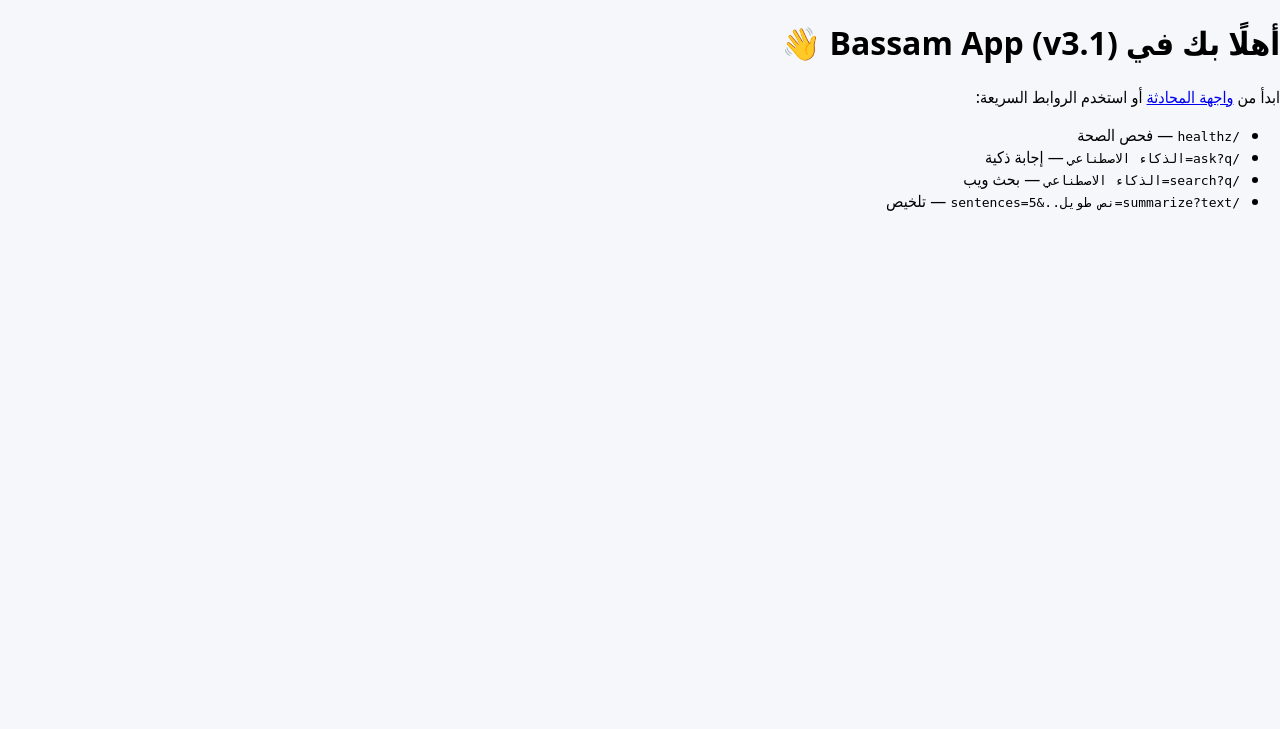
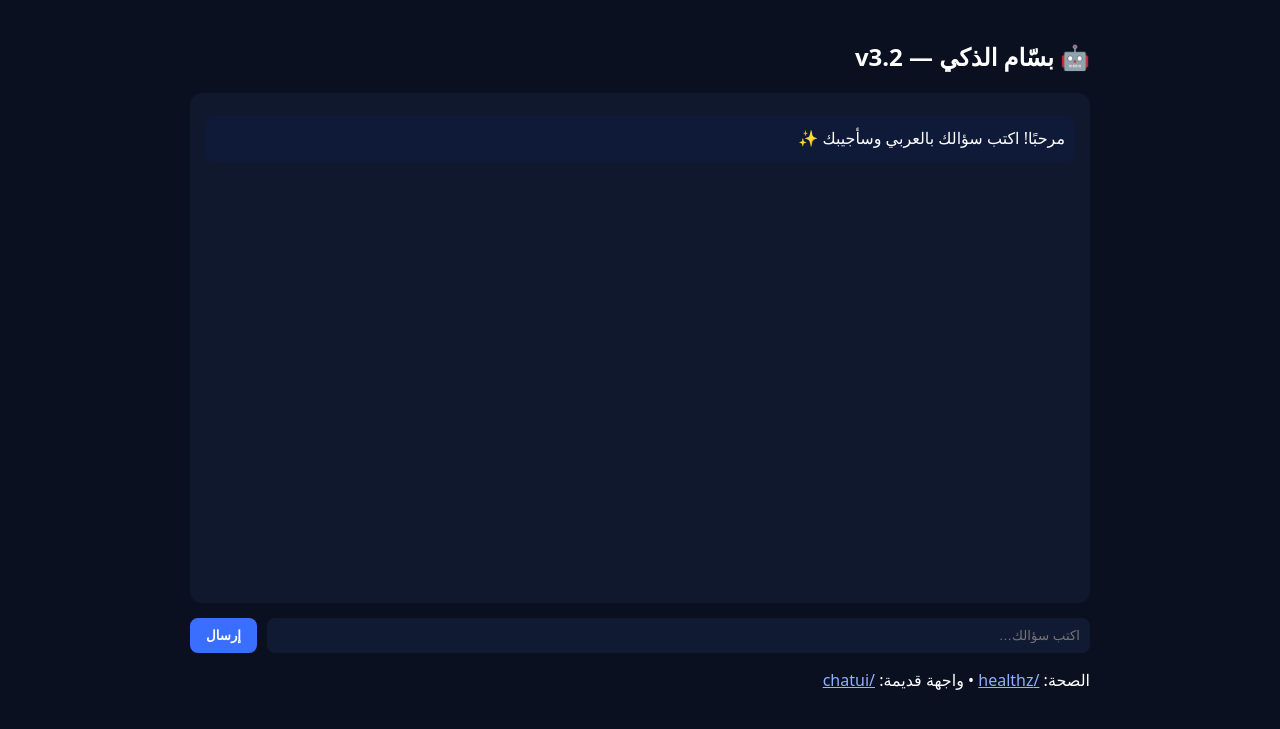
Before and after one commit to bassam-st/BASSAM-APP, a FastAPI app: page / in a window 1280 px wide. Shown: the top 729 px of the page. Run offline with FastAPI, Linux system fonts and the light colour scheme.

Commit message:
Update index.html

```diff
--- a/templates/index.html
+++ b/templates/index.html
@@ -1,16 +1,32 @@
-<!doctype html><html lang="ar" dir="rtl"><meta charset="utf-8" />
-<title>Bassam App (v3.1)</title>
-<link rel="stylesheet" href="/static/chat.css" />
-<body>
-  <div class="container">
-    <h1>أهلًا بك في <b>Bassam App (v3.1)</b> 👋</h1>
-    <p>ابدأ من <a href="/chatui">واجهة المحادثة</a> أو استخدم الروابط السريعة:</p>
-    <ul>
-      <li><code>/healthz</code> — فحص الصحة</li>
-      <li><code>/ask?q=الذكاء الاصطناعي</code> — إجابة ذكية</li>
-      <li><code>/search?q=الذكاء الاصطناعي</code> — بحث ويب</li>
-      <li><code>/summarize?text=نص طويل..&amp;sentences=5</code> — تلخيص</li>
-    </ul>
-  </div>
-</body>
+<!doctype html>
+<html lang="ar" dir="rtl">
+<meta charset="utf-8">
+<meta name="viewport" content="width=device-width, initial-scale=1">
+<title>Bassam الذكي — v3.2</title>
+<style>
+body{font-family:system-ui;background:#0b1020;color:#fff;margin:0}
+.container{max-width:900px;margin:auto;padding:20px}
+.input-row{display:flex;gap:10px;margin-top:15px}
+input{flex:1;padding:10px;border-radius:8px;border:none;background:#111a33;color:#fff}
+button{background:#3a6eff;color:#fff;border:none;border-radius:8px;padding:10px 16px;font-weight:bold;cursor:pointer}
+.chat{background:#10182e;border-radius:12px;padding:15px;min-height:60vh;overflow:auto;margin-top:20px}
+.msg{margin:8px 0;padding:10px;border-radius:10px;line-height:1.6}
+.user{background:#162550}.bot{background:#0f1a38}
+a{color:#8fb1ff}
+</style>
+<div class="container">
+  <h2>🤖 بسّام الذكي — v3.2</h2>
+  <div class="chat" id="chat"><div class="msg bot">مرحبًا! اكتب سؤالك بالعربي وسأجيبك ✨</div></div>
+  <div class="input-row"><input id="q" placeholder="اكتب سؤالك…"><button id="send">إرسال</button></div>
+  <p>الصحة: <a href="/healthz" target="_blank">/healthz</a> • واجهة قديمة: <a href="/chatui" target="_blank">/chatui</a></p>
+</div>
+<script>
+const chat=document.getElementById('chat'),q=document.getElementById('q'),send=document.getElementById('send');
+function push(role,text){const d=document.createElement('div');d.className='msg '+role;d.textContent=text;chat.appendChild(d);chat.scrollTop=chat.scrollHeight;}
+async function ask(){const text=q.value.trim();if(!text)return;push('user',text);q.value='';send.disabled=true;
+try{const r=await fetch('/chat',{method:'POST',headers:{'Content-Type':'application/json'},body:JSON.stringify({message:text})});
+const j=await r.json();push('bot',j.answer||'—');}catch(e){push('bot','⚠️ خطأ أثناء الاتصال بالخادم.');}
+finally{send.disabled=false;q.focus();}}
+send.onclick=ask;q.addEventListener('keydown',e=>{if(e.key==='Enter'){ask();}});
+</script>
 </html>
```
